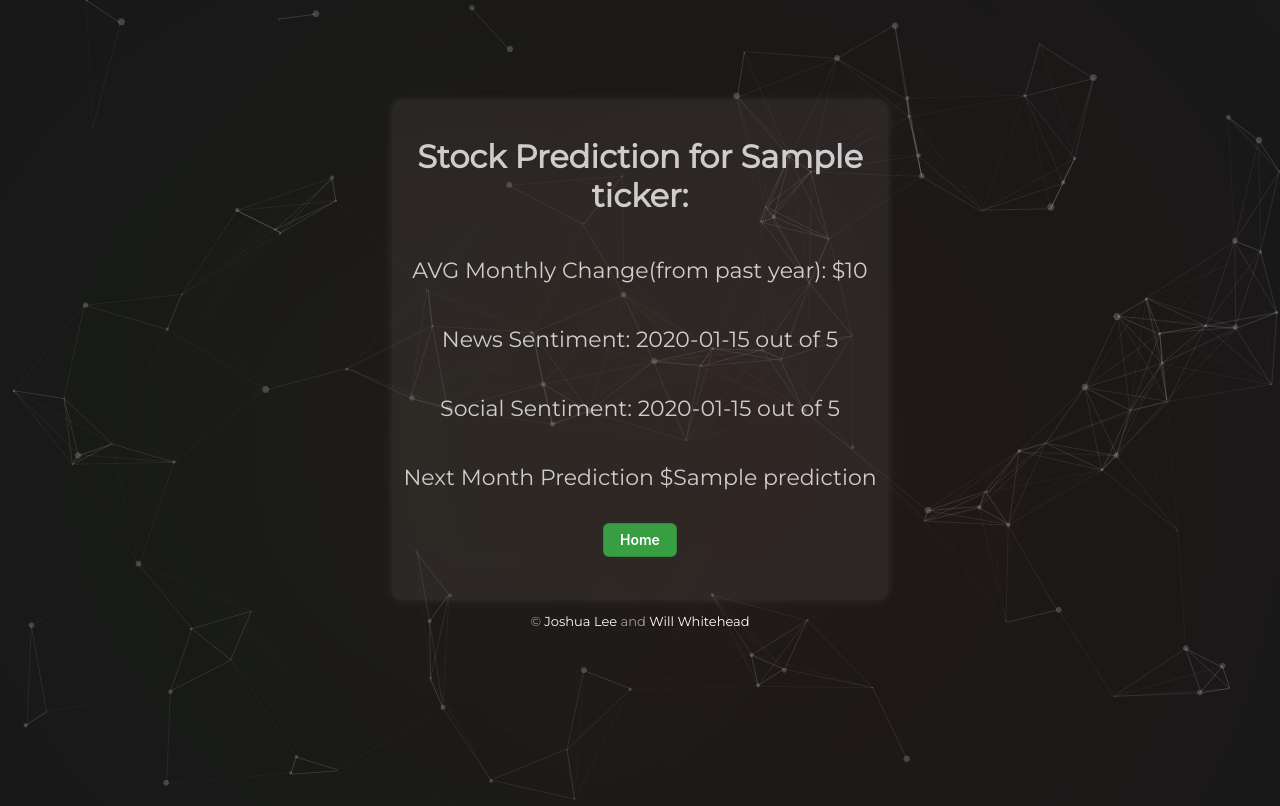
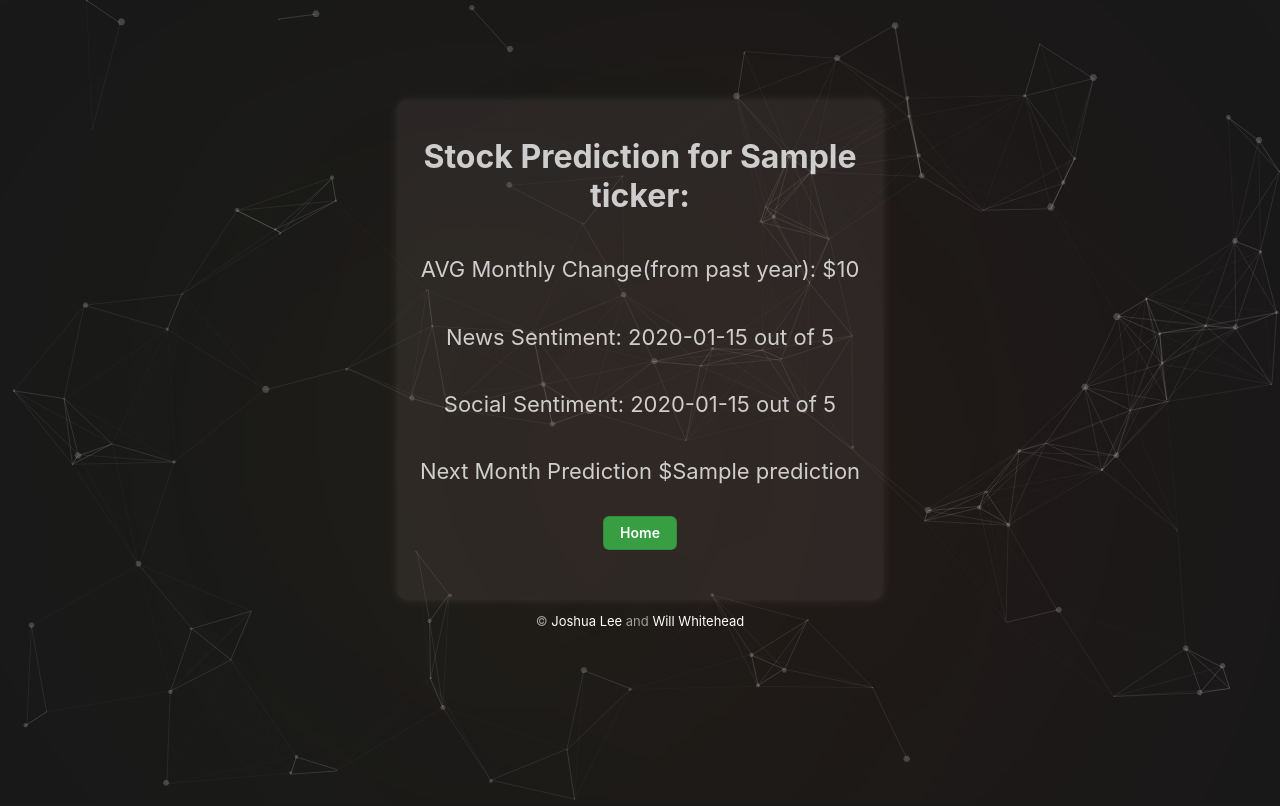
Before and after one commit to w1lt/stock-savant, a Flask app: template templates/result.html in a window 1280 px wide. Run offline with Flask 2, Linux system fonts and the light colour scheme; the template is opened without the code that fills it: most values are stand-ins (such as "Sample title", 1, 10 or a date in 2020).

Commit message:
font change

```diff
--- a/static/styles2.css
+++ b/static/styles2.css
@@ -10,7 +10,8 @@
 }
 
 body {
-  font-family: "Montserrat";
+  font-family: -apple-system, system-ui, "Segoe UI", Helvetica, Arial,
+    sans-serif, "Apple Color Emoji", "Segoe UI Emoji";
   font-weight: 400;
   font-size: 22px;
   background-color: rgba(0, 0, 0, 0.9);
```
